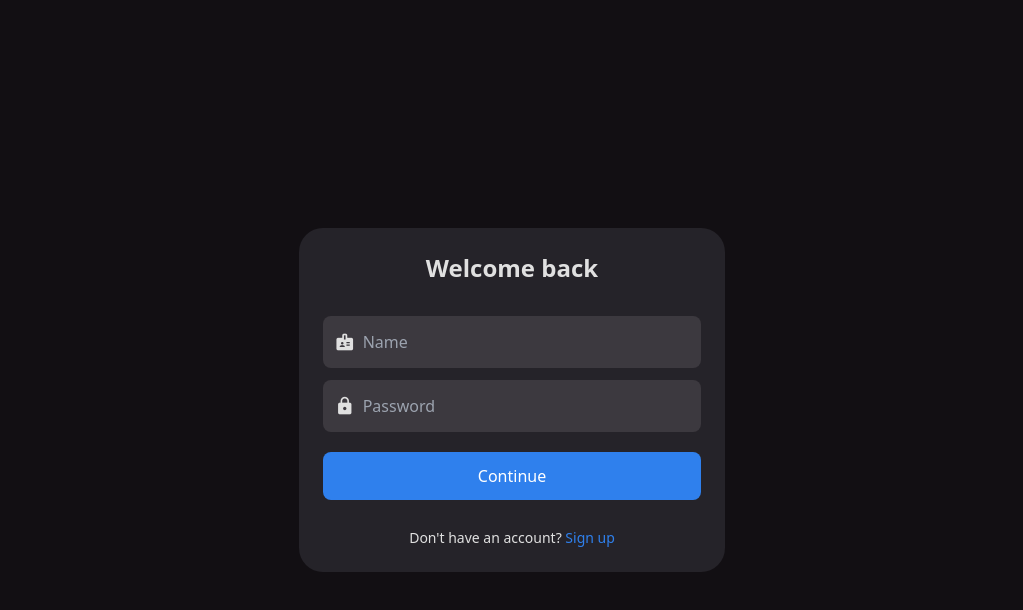
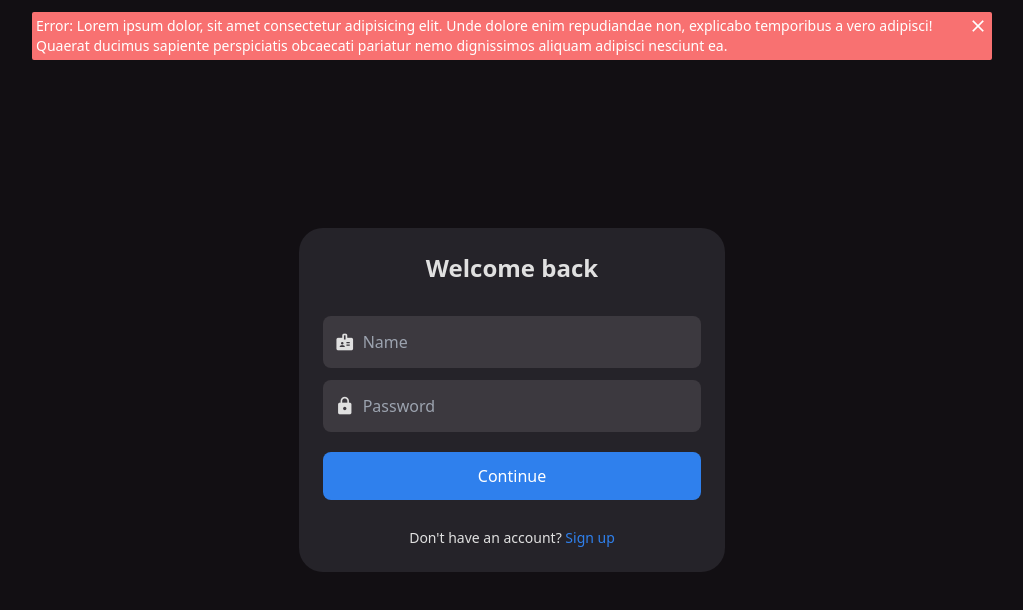
Before and after one commit to YaelBadillo/chat-group-web-app, a React (Vite) app: page /auth/login in a window 1280 px wide. Shown: the top 610 px of the page, without its empty margins (128-1151 px from the left). Built offline with nearby package versions, Linux system fonts and the light colour scheme.

Commit message:
Feat: add alert component

```diff
--- /dev/null
+++ b/src/features/auth/components/alert/Alert.tsx
@@ -0,0 +1,31 @@
+import { useState } from 'react'
+
+export const Alert = () => {
+  const [close, setClose] = useState(false)
+
+  const handleClose = () => {
+    setClose(close ? false : true)
+  }
+
+  return (
+    <div
+      className={`absolute left-0 right-0 mx-auto mt-3 flex w-3/4 content-between items-start gap-x-1 rounded-sm bg-red-400 p-1 text-sm text-white${
+        close ? ' hidden' : ''
+      }`}
+    >
+      <span>
+        Error: Lorem ipsum dolor, sit amet consectetur adipisicing elit. Unde
+        dolore enim repudiandae non, explicabo temporibus a vero adipisci!
+        Quaerat ducimus sapiente perspiciatis obcaecati pariatur nemo
+        dignissimos aliquam adipisci nesciunt ea.
+      </span>
+
+      <button
+        onClick={handleClose}
+        className="flex rounded-sm hover:bg-red-500"
+      >
+        <span className="material-icons text-xl leading-none">close</span>
+      </button>
+    </div>
+  )
+}
--- /dev/null
+++ b/src/features/auth/components/alert/index.ts
@@ -0,0 +1 @@
+export * from './Alert'
--- /dev/null
+++ b/src/features/auth/components/index.ts
@@ -0,0 +1,2 @@
+export * from './form'
+export * from './alert'
--- a/src/features/auth/index.ts
+++ b/src/features/auth/index.ts
@@ -1,4 +1,4 @@
-export * from './components/form'
+export * from './components'
 export * from './utils'
 export * from './interfaces'
 export * from './hooks'
--- a/src/pages/LogIn.tsx
+++ b/src/pages/LogIn.tsx
@@ -9,6 +9,7 @@ import {
   logInValidation,
   LogInFormEntries,
   UseAuthProperties,
+  Alert,
 } from '../features/auth'
 import { useAuth } from '../features/auth'
 
@@ -33,7 +34,9 @@ const LogIn = () => {
   if (status === 'pending') return <Loading />
 
   return (
-    <div className="grid h-full w-full content-center bg-secondary">
+    <div className="relative grid h-full w-full content-center bg-secondary">
+      <Alert />
+
       <FormContainer>
         <Title>Welcome back</Title>
         <Description> </Description>
```
